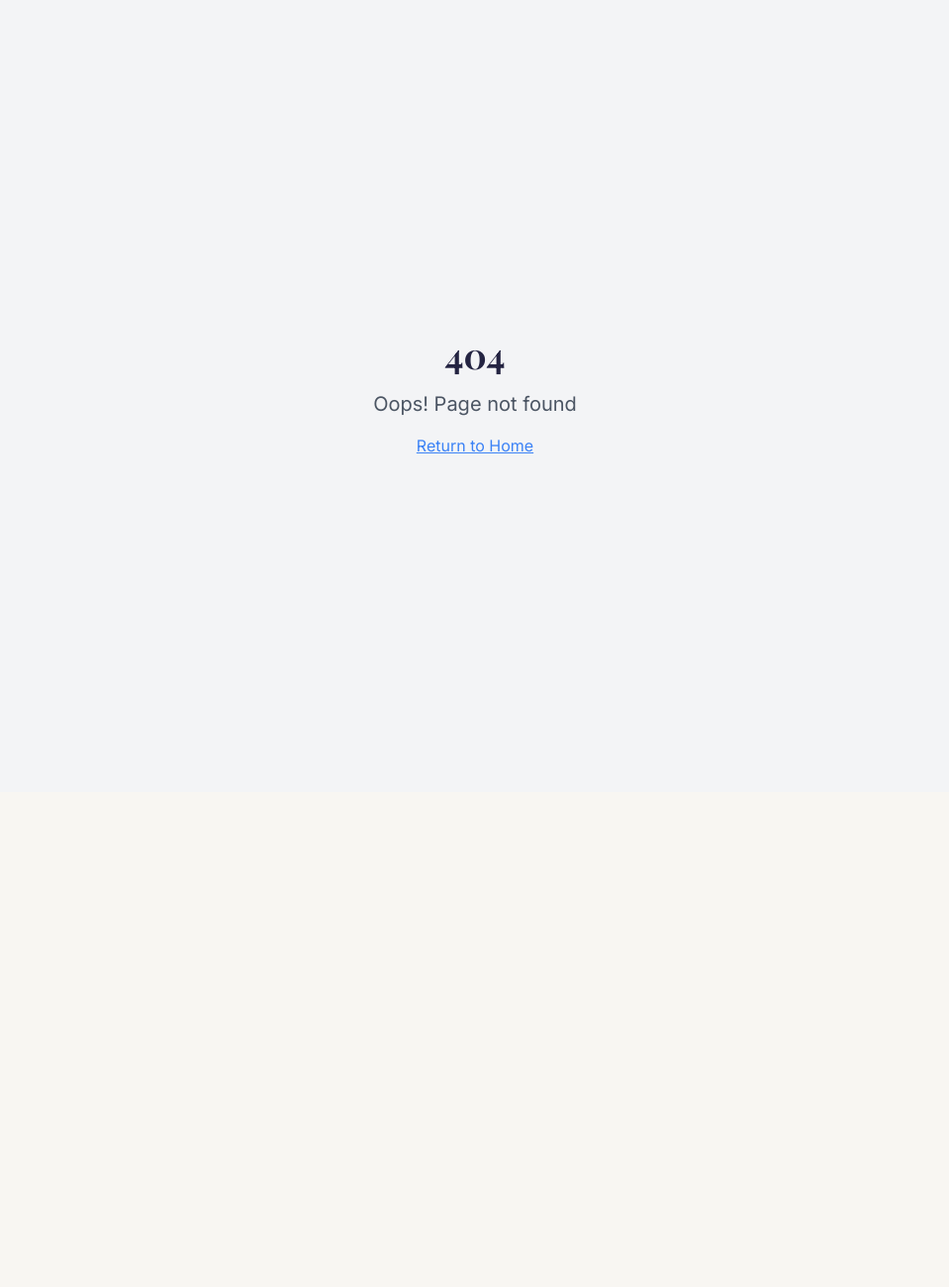
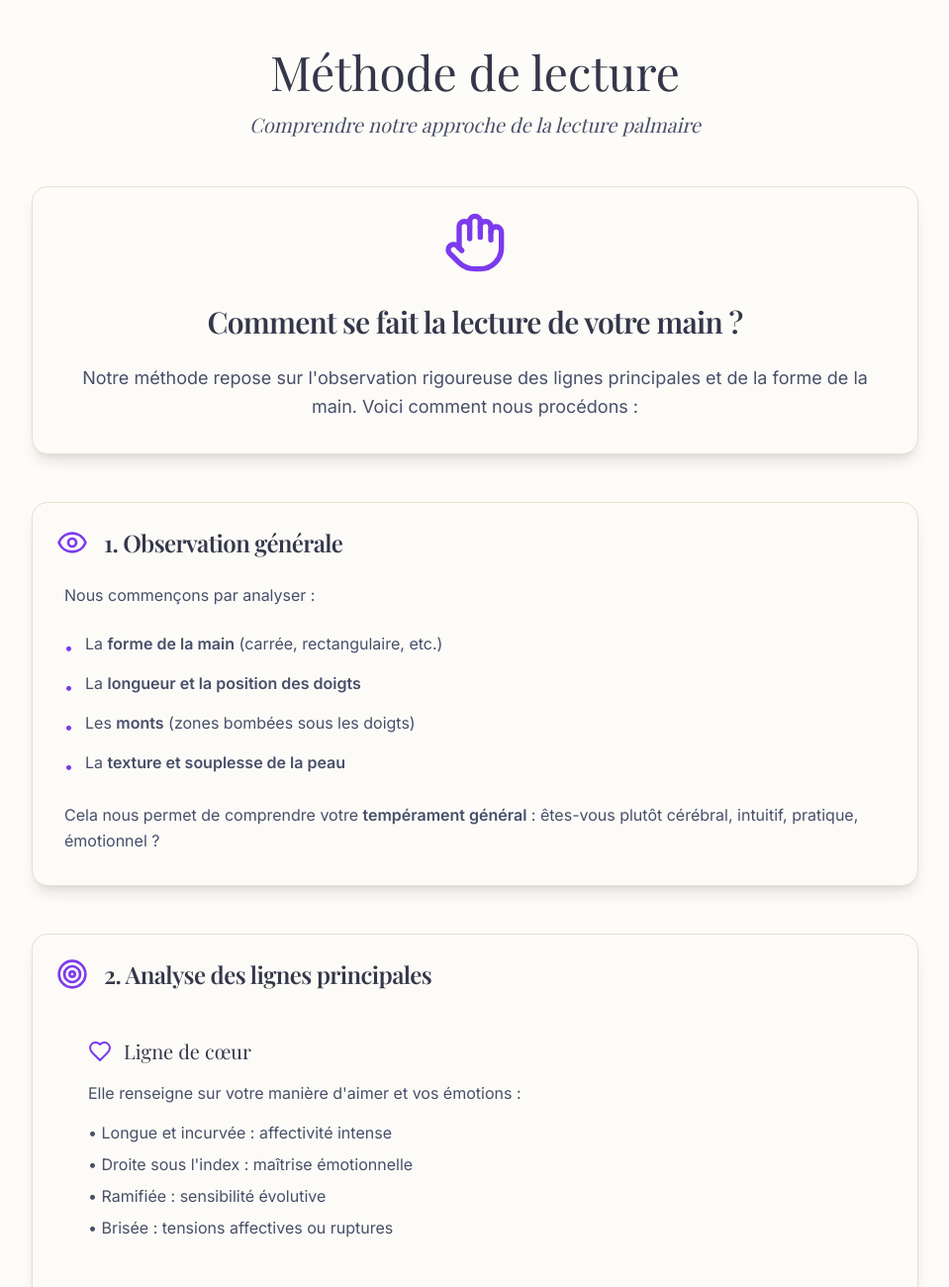
Before and after one commit to CrayonVoyage/handly-whispers-within, a React (Vite) app: page /methode-de-lecture in a window 1280 px wide. Before the commit this address had no page. Shown: the top 1300 px of the page at 99% size, without its empty margins (160-1119 px from the left). Before the commit the page ends 800 px from the top, so only its background shows below. Built offline with nearby package versions, Linux system fonts and the light colour scheme.

Commit message:
Add "Méthode de lecture" page
Create a new page explaining the hand reading method, accessible from the menu or footer.

```diff
--- a/src/App.tsx
+++ b/src/App.tsx
@@ -8,6 +8,7 @@ import { AuthProvider } from "@/contexts/AuthContext";
 import Index from "./pages/Index";
 import Auth from "./pages/Auth";
 import Profile from "./pages/Profile";
+import ReadingMethod from "./pages/ReadingMethod";
 import NotFound from "./pages/NotFound";
 import Navigation from "./components/Navigation";
 
@@ -26,6 +27,7 @@ const App = () => (
               <Route path="/" element={<Index />} />
               <Route path="/auth" element={<Auth />} />
               <Route path="/profile" element={<Profile />} />
+              <Route path="/methode-de-lecture" element={<ReadingMethod />} />
               {/* ADD ALL CUSTOM ROUTES ABOVE THE CATCH-ALL "*" ROUTE */}
               <Route path="*" element={<NotFound />} />
             </Routes>
--- a/src/components/HandlyForm.tsx
+++ b/src/components/HandlyForm.tsx
@@ -285,6 +285,16 @@ const HandlyForm = () => {
             onReset={resetForm}
           />
         )}
+
+        {/* Footer link */}
+        <div className="text-center">
+          <button
+            onClick={() => navigate('/methode-de-lecture')}
+            className="text-base text-violet-600 hover:text-violet-800 font-medium underline"
+          >
+            Comment fonctionne notre méthode de lecture ?
+          </button>
+        </div>
       </div>
     </div>
   );
--- /dev/null
+++ b/src/pages/ReadingMethod.tsx
@@ -0,0 +1,203 @@
+import React from 'react';
+import { Card, CardContent, CardHeader, CardTitle } from '@/components/ui/card';
+import { Hand, Heart, Brain, Zap, Star, Eye, Target } from 'lucide-react';
+
+const ReadingMethod = () => {
+  return (
+    <div className="min-h-screen bg-cream-50 p-4 py-12">
+      <div className="max-w-4xl mx-auto space-y-12">
+        {/* Header */}
+        <div className="text-center">
+          <h1 className="text-5xl font-playfair font-medium text-navy-800 mb-4">
+            Méthode de lecture
+          </h1>
+          <p className="text-xl text-navy-600 font-playfair italic">
+            Comprendre notre approche de la lecture palmaire
+          </p>
+        </div>
+
+        {/* Introduction */}
+        <Card className="shadow-lg border-sand-200 bg-card rounded-2xl">
+          <CardHeader className="text-center pb-6">
+            <div className="flex justify-center mb-6">
+              <Hand className="h-16 w-16 text-violet-600" />
+            </div>
+            <CardTitle className="text-3xl font-playfair text-navy-800">
+              Comment se fait la lecture de votre main ?
+            </CardTitle>
+          </CardHeader>
+          <CardContent className="px-8 pb-8">
+            <p className="text-navy-600 text-lg leading-relaxed text-center">
+              Notre méthode repose sur l'observation rigoureuse des lignes principales et de la forme de la main.
+              Voici comment nous procédons :
+            </p>
+          </CardContent>
+        </Card>
+
+        {/* Section 1: Observation générale */}
+        <Card className="shadow-lg border-sand-200 bg-card rounded-2xl">
+          <CardHeader className="pb-6">
+            <div className="flex items-center gap-4">
+              <Eye className="h-8 w-8 text-violet-600" />
+              <CardTitle className="text-2xl font-playfair text-navy-800">
+                1. Observation générale
+              </CardTitle>
+            </div>
+          </CardHeader>
+          <CardContent className="px-8 pb-8">
+            <p className="text-navy-600 text-base leading-relaxed mb-6">
+              Nous commençons par analyser :
+            </p>
+            <ul className="space-y-3 text-navy-600">
+              <li className="flex items-start gap-3">
+                <span className="text-violet-600 mt-1">•</span>
+                <span>La <strong>forme de la main</strong> (carrée, rectangulaire, etc.)</span>
+              </li>
+              <li className="flex items-start gap-3">
+                <span className="text-violet-600 mt-1">•</span>
+                <span>La <strong>longueur et la position des doigts</strong></span>
+              </li>
+              <li className="flex items-start gap-3">
+                <span className="text-violet-600 mt-1">•</span>
+                <span>Les <strong>monts</strong> (zones bombées sous les doigts)</span>
+              </li>
+              <li className="flex items-start gap-3">
+                <span className="text-violet-600 mt-1">•</span>
+                <span>La <strong>texture et souplesse de la peau</strong></span>
+              </li>
+            </ul>
+            <p className="text-navy-600 text-base leading-relaxed mt-6">
+              Cela nous permet de comprendre votre <strong>tempérament général</strong> : êtes-vous plutôt cérébral,
+              intuitif, pratique, émotionnel ?
+            </p>
+          </CardContent>
+        </Card>
+
+        {/* Section 2: Lignes principales */}
+        <Card className="shadow-lg border-sand-200 bg-card rounded-2xl">
+          <CardHeader className="pb-6">
+            <div className="flex items-center gap-4">
+              <Target className="h-8 w-8 text-violet-600" />
+              <CardTitle className="text-2xl font-playfair text-navy-800">
+                2. Analyse des lignes principales
+              </CardTitle>
+            </div>
+          </CardHeader>
+          <CardContent className="px-8 pb-8 space-y-8">
+
+            {/* Ligne de cœur */}
+            <div className="bg-cream-50/50 rounded-xl p-6">
+              <div className="flex items-center gap-3 mb-4">
+                <Heart className="h-6 w-6 text-violet-600" />
+                <h3 className="text-xl font-playfair font-medium text-navy-800">Ligne de cœur</h3>
+              </div>
+              <p className="text-navy-600 mb-4">
+                Elle renseigne sur votre manière d'aimer et vos émotions :
+              </p>
+              <ul className="space-y-2 text-navy-600">
+                <li>• Longue et incurvée : affectivité intense</li>
+                <li>• Droite sous l'index : maîtrise émotionnelle</li>
+                <li>• Ramifiée : sensibilité évolutive</li>
+                <li>• Brisée : tensions affectives ou ruptures</li>
+              </ul>
+            </div>
+
+            {/* Ligne de tête */}
+            <div className="bg-cream-50/50 rounded-xl p-6">
+              <div className="flex items-center gap-3 mb-4">
+                <Brain className="h-6 w-6 text-violet-600" />
+                <h3 className="text-xl font-playfair font-medium text-navy-800">Ligne de tête</h3>
+              </div>
+              <p className="text-navy-600 mb-4">
+                Elle reflète votre mode de pensée :
+              </p>
+              <ul className="space-y-2 text-navy-600">
+                <li>• Droite : esprit logique, structuré</li>
+                <li>• Courbe vers le bas : imagination développée</li>
+                <li>• Courte : décisions rapides</li>
+                <li>• Double : deux types d'intelligence coexistent</li>
+              </ul>
+            </div>
+
+            {/* Ligne de vie */}
+            <div className="bg-cream-50/50 rounded-xl p-6">
+              <div className="flex items-center gap-3 mb-4">
+                <Zap className="h-6 w-6 text-violet-600" />
+                <h3 className="text-xl font-playfair font-medium text-navy-800">Ligne de vie</h3>
+              </div>
+              <p className="text-navy-600 mb-4">
+                Elle parle de votre énergie vitale et stabilité :
+              </p>
+              <ul className="space-y-2 text-navy-600">
+                <li>• Longue et marquée : vitalité, stabilité</li>
+                <li>• Fine ou brisée : périodes de fatigue ou changement</li>
+                <li>• Déviée vers le bas : besoin d'évasion ou de renouveau</li>
+              </ul>
+            </div>
+          </CardContent>
+        </Card>
+
+        {/* Section 3: Autres lignes */}
+        <Card className="shadow-lg border-sand-200 bg-card rounded-2xl">
+          <CardHeader className="pb-6">
+            <div className="flex items-center gap-4">
+              <Star className="h-8 w-8 text-violet-600" />
+              <CardTitle className="text-2xl font-playfair text-navy-800">
+                3. Autres lignes
+              </CardTitle>
+            </div>
+          </CardHeader>
+          <CardContent className="px-8 pb-8">
+            <p className="text-navy-600 text-base leading-relaxed mb-6">
+              Selon la netteté de votre main, d'autres lignes peuvent apparaître :
+            </p>
+            <ul className="space-y-3 text-navy-600">
+              <li className="flex items-start gap-3">
+                <span className="text-violet-600 mt-1">•</span>
+                <span>Ligne de destinée : vocation ou trajectoire de vie</span>
+              </li>
+              <li className="flex items-start gap-3">
+                <span className="text-violet-600 mt-1">•</span>
+                <span>Ligne du Soleil : expression personnelle, créativité</span>
+              </li>
+              <li className="flex items-start gap-3">
+                <span className="text-violet-600 mt-1">•</span>
+                <span>Ligne de Mercure : communication ou sens pratique</span>
+              </li>
+            </ul>
+          </CardContent>
+        </Card>
+
+        {/* Section 4: Synthèse */}
+        <Card className="shadow-lg border-sand-200 bg-card rounded-2xl">
+          <CardHeader className="pb-6">
+            <CardTitle className="text-2xl font-playfair text-navy-800">
+              4. Synthèse
+            </CardTitle>
+          </CardHeader>
+          <CardContent className="px-8 pb-8">
+            <p className="text-navy-600 text-base leading-relaxed">
+              Nous croisons les informations de l'ensemble de la main (dominante et non dominante) pour proposer
+              une lecture structurée de vos forces, tensions internes et axes de développement.
+            </p>
+          </CardContent>
+        </Card>
+
+        {/* Conclusion */}
+        <Card className="shadow-lg border-violet-200 bg-lavender-50/50 rounded-2xl">
+          <CardContent className="p-8 text-center">
+            <p className="text-lg font-medium text-navy-800 mb-2">
+              Important à retenir
+            </p>
+            <p className="text-navy-600 text-base leading-relaxed">
+              La lecture ne prédit rien : elle propose un <strong>portrait de votre personnalité</strong> à partir
+              de traits physiques observables.
+            </p>
+          </CardContent>
+        </Card>
+      </div>
+    </div>
+  );
+};
+
+export default ReadingMethod;
```
